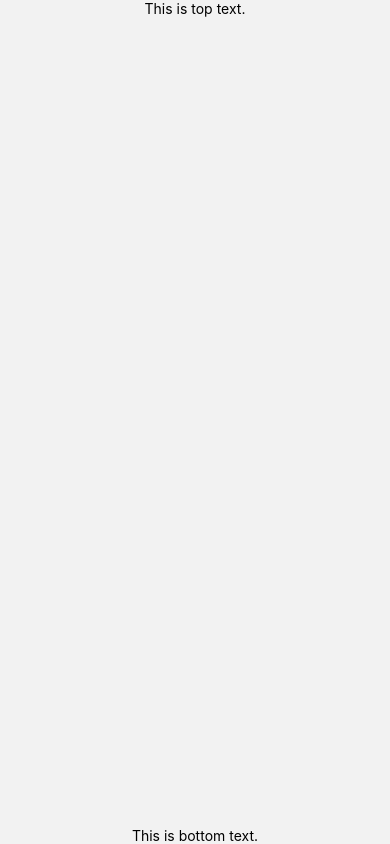
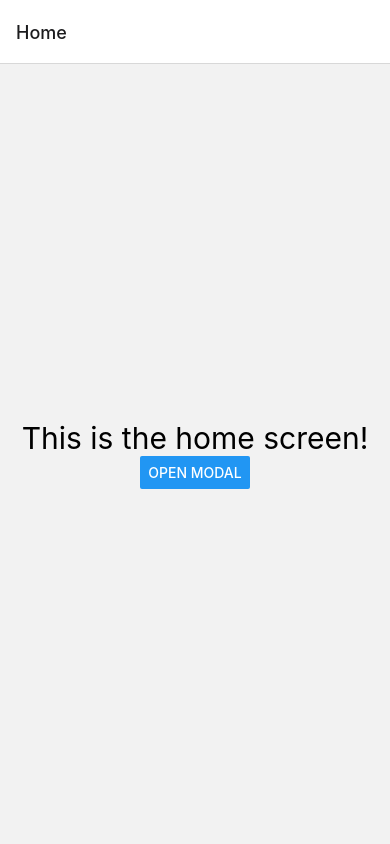
Before and after one commit to Joichiro02/react-native-practice, a React Native app: screen / in a window 390 px wide. Built offline with nearby package versions, Linux system fonts and the light colour scheme.

Commit message:
add modal

```diff
--- a/App.js
+++ b/App.js
@@ -1,4 +1,5 @@
 import DrawerNav from "./components/drawerNav/DrawerNav";
+import Modal from "./components/modal/Modal";
 import MovingBetweenScreens from "./components/MovingBetweenScreens";
 import PassingParametersToRoutes from "./components/PassingParametersToRoutes";
 import ReactNavigation from "./components/ReactNavigation";
@@ -12,7 +13,8 @@ function App() {
         // <PassingParametersToRoutes />
         // <TabNavigation />
         // <DrawerNav />
-        <SafeArea />
+        // <SafeArea />
+        <Modal />
     );
 }
 
--- /dev/null
+++ b/components/modal/Modal.jsx
@@ -0,0 +1,65 @@
+import * as React from "react";
+import { View, Text, Button } from "react-native";
+import { NavigationContainer } from "@react-navigation/native";
+import { createNativeStackNavigator } from "@react-navigation/native-stack";
+
+function HomeScreen({ navigation }) {
+    return (
+        <View
+            style={{ flex: 1, alignItems: "center", justifyContent: "center" }}
+        >
+            <Text style={{ fontSize: 30 }}>This is the home screen!</Text>
+            <Button
+                onPress={() => navigation.navigate("MyModal")}
+                title="Open Modal"
+            />
+        </View>
+    );
+}
+
+function ModalScreen({ navigation }) {
+    return (
+        <View
+            style={{ flex: 1, alignItems: "center", justifyContent: "center" }}
+        >
+            <Text style={{ fontSize: 30 }}>This is a modal!</Text>
+            <Button onPress={() => navigation.goBack()} title="Dismiss" />
+        </View>
+    );
+}
+
+function DetailsScreen() {
+    return (
+        <View>
+            <Text>Details</Text>
+        </View>
+    );
+}
+
+const RootStack = createNativeStackNavigator();
+
+function Modal() {
+    return (
+        <NavigationContainer>
+            <RootStack.Navigator>
+                <RootStack.Group>
+                    <RootStack.Screen name="Home" component={HomeScreen} />
+                    <RootStack.Screen
+                        name="Details"
+                        component={DetailsScreen}
+                    />
+                </RootStack.Group>
+                <RootStack.Group
+                    screenOptions={{
+                        presentation: "modal",
+                        headerShown: false,
+                    }}
+                >
+                    <RootStack.Screen name="MyModal" component={ModalScreen} />
+                </RootStack.Group>
+            </RootStack.Navigator>
+        </NavigationContainer>
+    );
+}
+
+export default Modal;
```
